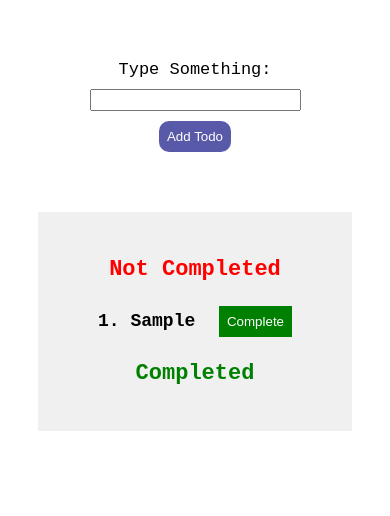
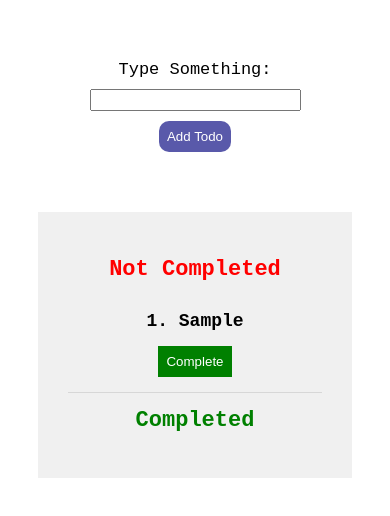
Before and after one commit to VladoSimic23/Todo-List, a React (Create React App) app: page / in a window 390 px wide. Both pictures are taken after typing "Sample" into the empty fields and a click on the button "Add Todo". Shown: the top 516 px of the page. Built offline with nearby package versions, Linux system fonts and the light colour scheme.

Commit message:
Update todos.module.css

```diff
--- a/src/components/style/todos.module.css
+++ b/src/components/style/todos.module.css
@@ -152,5 +152,11 @@ body {
   .form input {
         margin: 10px 0;
     }
+      .todoItems {
+        flex-direction: column;
+        align-items: center;
+        border-bottom: 1px solid #d7d7d7;
+        padding-bottom: 15px;
+    }
   }
 /*# sourceMappingURL=todos.module.css.map */
```
